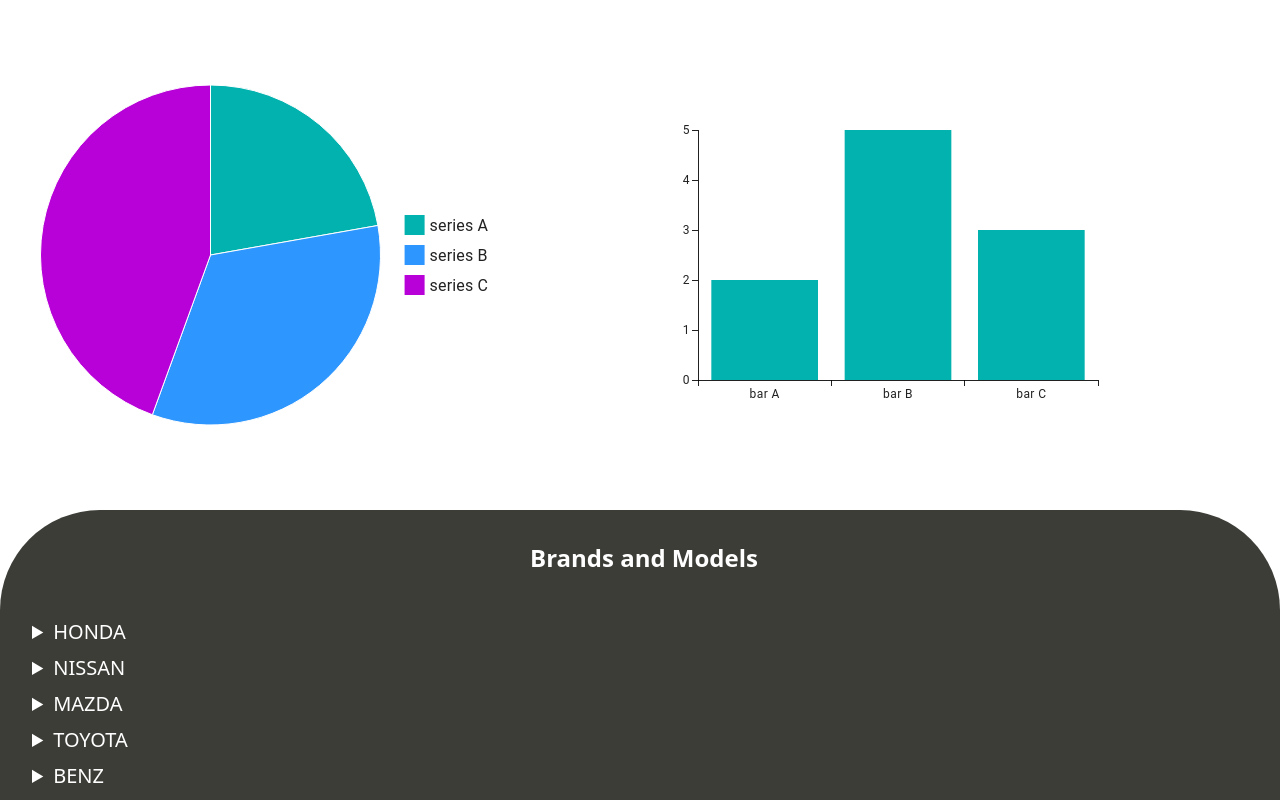
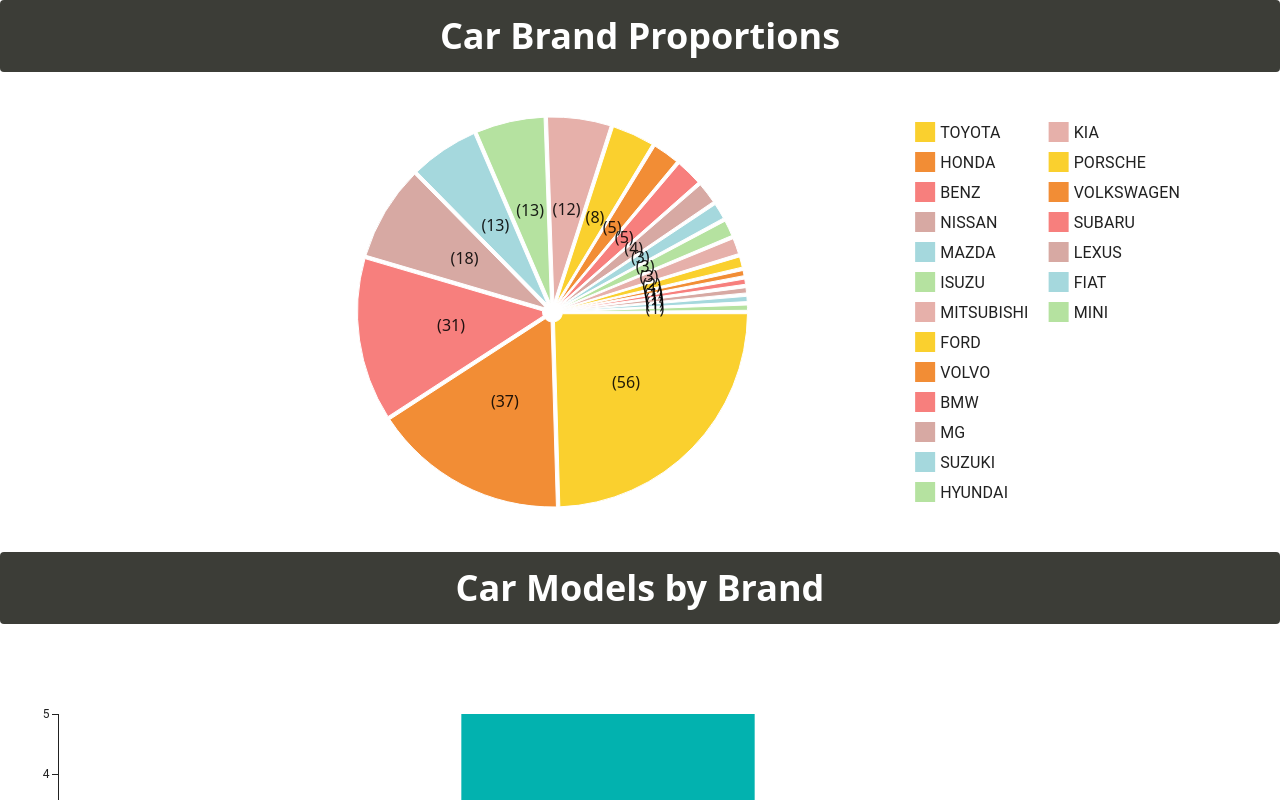
Before and after one commit to PattiyaY/car_analytics, a React (Vite) app: page /#/highlight in a window 1280 px wide. Shown: the top 800 px of the page. Built offline with nearby package versions, Linux system fonts and the light colour scheme.

Commit message:
feat: add data into pie chart

```diff
--- a/src/Dashboard.jsx
+++ b/src/Dashboard.jsx
@@ -45,28 +45,60 @@
     setBrandToCarsMap(groupedCars);
   }
 
+  function pieChartData(brandToCarsMap) {
+    const data = [];
+    Object.keys(brandToCarsMap).forEach((carModel, index) => {
+      const carCount = brandToCarsMap[carModel].length;
+      data.push({
+        id: index + 1,
+        value: carCount,
+        label: carModel,
+      });
+    });
+
+    data.sort((a, b) => b.value - a.value);
+    return data;
+  }
+
+  const colors = [
+    "#FAD02E", // Pastel Yellow
+    "#F28D35", // Pastel Orange
+    "#F77F7D", // Pastel Pink
+    "#D7A9A3", // Pastel Red
+    "#A5D8DD", // Pastel Blue
+    "#B5E2A0", // Pastel Green
+    "#E6B0AA", // Pastel Rose
+  ];
+
   useState(() => {
     groupCarsByBrand();
   }, []);
 
   return (
     <div className="flex flex-col text-white bg-white">
-      <div className="flex flex-row justify-between text-neutral-100 mt-20">
-        <div className="mx-2 w-1/2">
+      <h1 className="text-center text-4xl p-4 mb-10 font-semibold bg-[#3C3D37] rounded">
+        Car Brand Proportions
+      </h1>
+      <div className="w-1/2">
         <PieChart
+          colors={colors}
           series={[
             {
-                data: [
-                  { id: 0, value: 10, label: "series A" },
-                  { id: 1, value: 15, label: "series B" },
-                  { id: 2, value: 20, label: "series C" },
-                ],
+              arcLabel: (item) => `(${item.value})`,
+              innerRadius: 10,
+              paddingAngle: 1,
+              startAngle: 90,
+              endAngle: 500,
+              data: pieChartData(brandToCarsMap),
             },
           ]}
-            width={500}
-            height={350}
+          width={1200}
+          height={400}
         />
       </div>
+      <h1 className="text-center text-4xl p-4 my-10 font-semibold bg-[#3C3D37] rounded">
+        Car Models by Brand
+      </h1>
       <div className="mx-2 w-1/2">
         <BarChart
           xAxis={[
@@ -81,10 +113,9 @@
               data: [2, 5, 3],
             },
           ]}
-            width={500}
-            height={350}
+          width={1200}
+          height={400}
         />
-        </div>
       </div>
       <div className="rounded-t-[100px] mt-20 bg-[#3C3D37] pl-2 py-3">
         <p className="text-center text-2xl mt-5 mb-10 font-semibold">
@@ -93,7 +124,9 @@
         {Object.keys(brandToCarsMap).map((carModel) => (
           <div key={carModel} className="p-1 w-full border-slate-400 rounded">
             <details className="rounded px-5">
-              <summary className="text-xl">{carModel}</summary>
+              <summary className="text-xl text-stone-400 hover:text-white">
+                {carModel}
+              </summary>
               <table
                 className="border-collapse table-auto w-full text-sm mb-6 border-slate-400 mt-5"
                 key={carModel}
```
Lines whose indentation alone changed are shown as unchanged.
